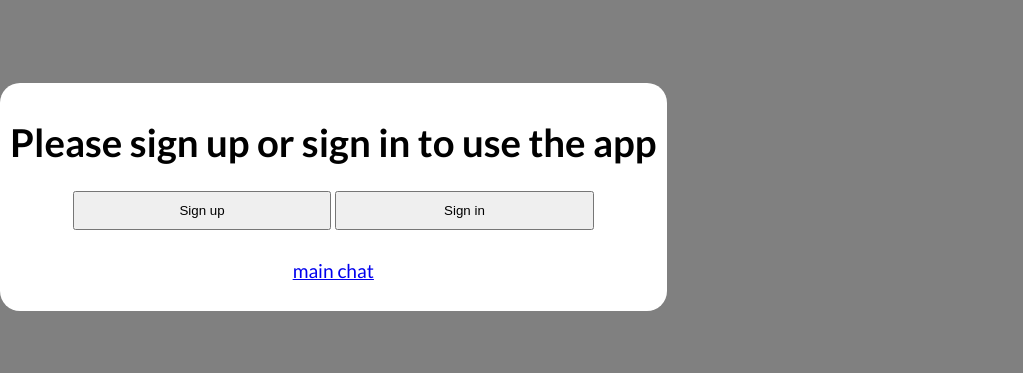
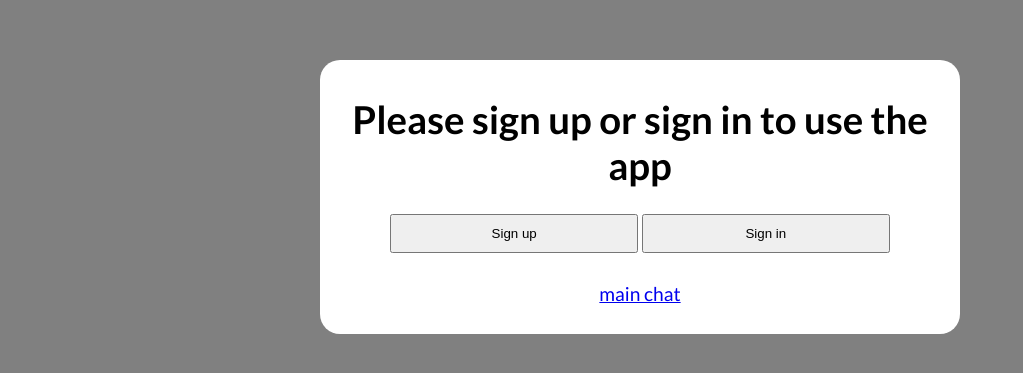
Before and after one commit to Legta/hermahpp, a website built with Vite: page index.html in a window 1280 px wide. Shown: the part 203-576 px from the top of the page, without its empty margins (0-1023 px from the left). Built offline with nearby package versions, Linux system fonts and the light colour scheme; some packages are replaced by stand-ins of ours.

Commit message:
centered div

```diff
--- a/styles.css
+++ b/styles.css
@@ -10,12 +10,15 @@ body {
 }
 
 #welcome-screen {
+    position: fixed;
     display: flex;
     align-self: center;
     text-align: center;
     flex-direction: column;
     padding: 10px;
     border-radius: 20px;
+    left: 50%;
+    transform: translateX(-50%);
 }
 
 #welcome-btns button{
```
